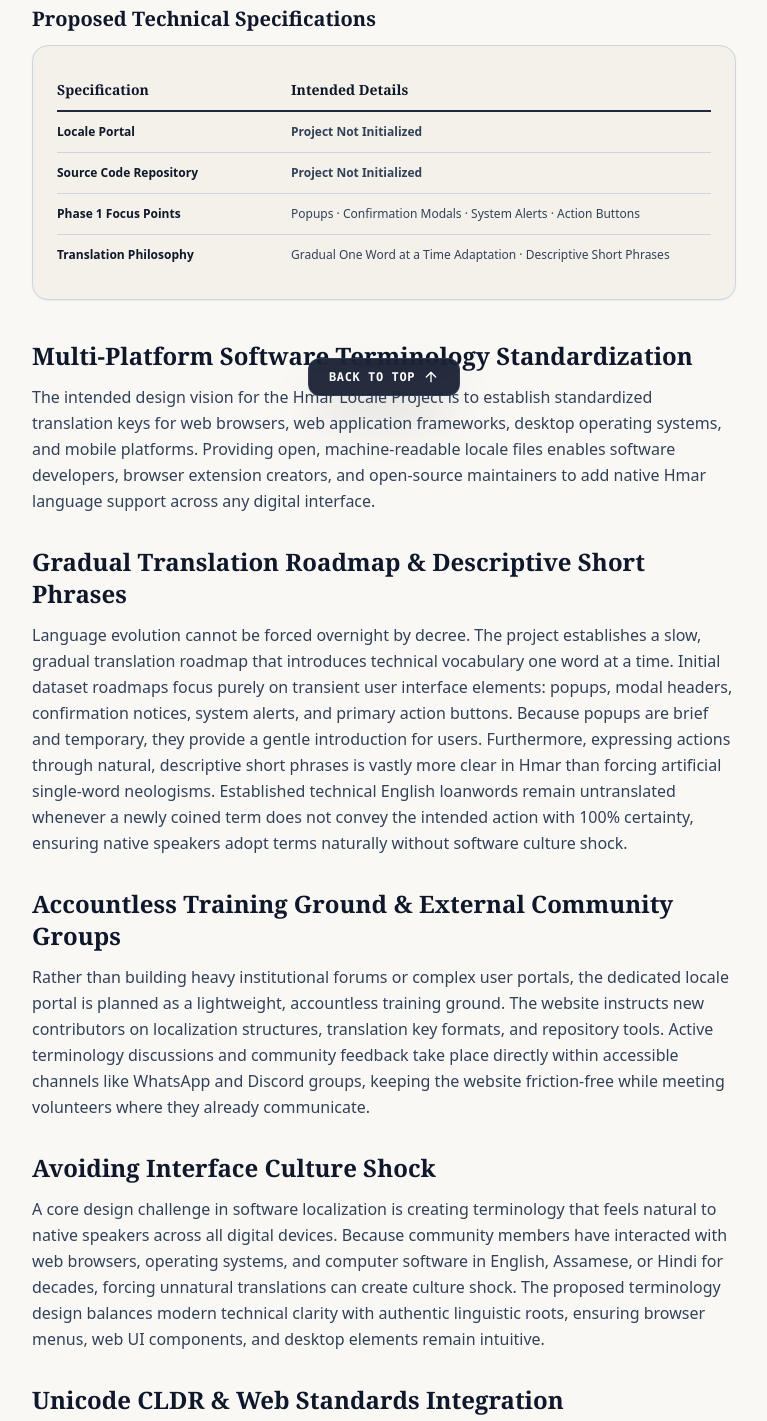
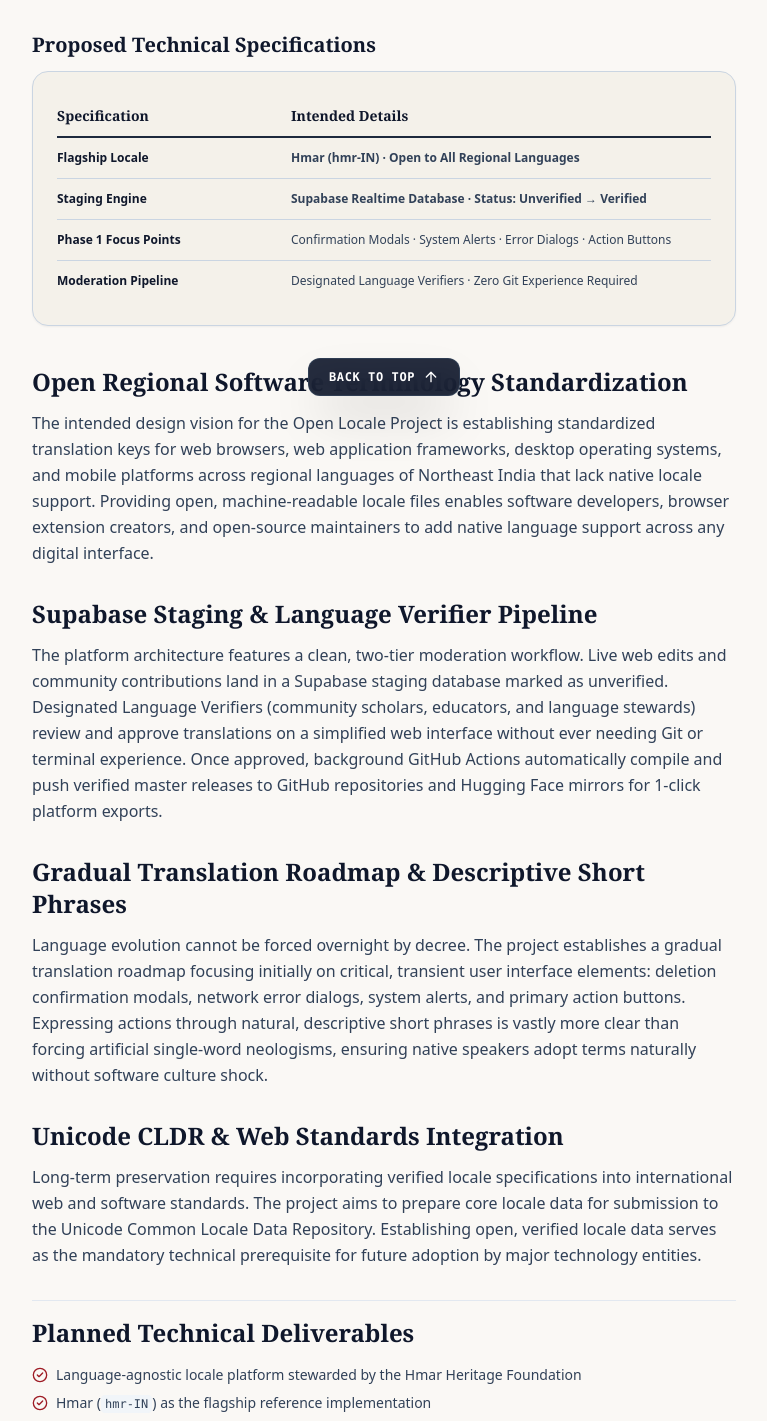
Before and after one commit to hmar-heritage-org/home, a Next.js app: page /projects/locale-standardization in a window 1280 px wide. Shown: the part 380-1801 px from the top of the page, without its empty margins (256-1023 px from the left). Built offline with nearby package versions, Linux system fonts and the light colour scheme.

Commit message:
Update Open Locale Project branding, Supabase staging narrative, and site config

```diff
--- a/src/app/projects/locale-standardization/page.tsx
+++ b/src/app/projects/locale-standardization/page.tsx
@@ -24,11 +24,11 @@
         </div>
 
         <h1 className="text-4xl sm:text-5xl font-serif font-bold text-slate-900 leading-tight tracking-tight">
-          Hmar Locale Project
+          Open Locale Project
         </h1>
 
         <p className="text-base text-slate-700 leading-relaxed font-sans pt-1">
-          The Hmar Locale Project is a software localization initiative currently in planning. Below is an outline of the proposed translation philosophy, initial roadmap focus points, accountless training ground model, and intended Unicode CLDR integration strategy for when active development begins.
+          The Open Locale Project is an open, language-agnostic software internationalization framework stewarded by the Hmar Heritage Foundation. Designed to provide machine-readable UI translation schemas, Supabase staging workflows, and multi-platform exporters for Northeast Indian regional and minority languages, its inaugural reference implementation is the Hmar (<code className="font-mono text-xs bg-slate-100 px-1 py-0.5 rounded">hmr-IN</code>) software locale.
         </p>
       </section>
 
@@ -49,19 +49,19 @@
             <tbody className="divide-y divide-slate-300 text-slate-800 font-mono">
               <tr className="hover:bg-white/60 transition-colors">
                 <td className="py-3 pr-4 font-bold text-slate-900 font-sans">
-                  Locale Portal
+                  Flagship Locale
                 </td>
                 <td className="py-3 pl-4 text-slate-700 font-sans font-semibold">
-                  Project Not Initialized
+                  Hmar (hmr-IN) · Open to All Regional Languages
                 </td>
               </tr>
 
               <tr className="hover:bg-white/60 transition-colors">
                 <td className="py-3 pr-4 font-bold text-slate-900 font-sans">
-                  Source Code Repository
+                  Staging Engine
                 </td>
                 <td className="py-3 pl-4 text-slate-700 font-sans font-semibold">
-                  Project Not Initialized
+                  Supabase Realtime Database · Status: Unverified → Verified
                 </td>
               </tr>
 
@@ -70,16 +70,16 @@
                   Phase 1 Focus Points
                 </td>
                 <td className="py-3 pl-4 text-slate-700 font-sans">
-                  Popups · Confirmation Modals · System Alerts · Action Buttons
+                  Confirmation Modals · System Alerts · Error Dialogs · Action Buttons
                 </td>
               </tr>
 
               <tr className="hover:bg-white/60 transition-colors">
                 <td className="py-3 pr-4 font-bold text-slate-900 font-sans">
-                  Translation Philosophy
+                  Moderation Pipeline
                 </td>
                 <td className="py-3 pl-4 text-slate-700 font-sans">
-                  Gradual One Word at a Time Adaptation · Descriptive Short Phrases
+                  Designated Language Verifiers · Zero Git Experience Required
                 </td>
               </tr>
             </tbody>
@@ -93,50 +93,40 @@
         {/* Section 1 */}
         <section className="space-y-3">
           <h2 className="text-2xl font-serif font-bold text-slate-900">
-            Multi-Platform Software Terminology Standardization
+            Open Regional Software Terminology Standardization
           </h2>
           <p>
-            The intended design vision for the Hmar Locale Project is to establish standardized translation keys for web browsers, web application frameworks, desktop operating systems, and mobile platforms. Providing open, machine-readable locale files enables software developers, browser extension creators, and open-source maintainers to add native Hmar language support across any digital interface.
+            The intended design vision for the Open Locale Project is establishing standardized translation keys for web browsers, web application frameworks, desktop operating systems, and mobile platforms across regional languages of Northeast India that lack native locale support. Providing open, machine-readable locale files enables software developers, browser extension creators, and open-source maintainers to add native language support across any digital interface.
           </p>
         </section>
 
-        {/* Section 2: Slow, Gradual, One Word at a Time & Short Phrases */}
+        {/* Section 2: Two-Tier Staging & Language Verifier Pipeline */}
+        <section className="space-y-3">
+          <h2 className="text-2xl font-serif font-bold text-slate-900">
+            Supabase Staging & Language Verifier Pipeline
+          </h2>
+          <p>
+            The platform architecture features a clean, two-tier moderation workflow. Live web edits and community contributions land in a Supabase staging database marked as unverified. Designated Language Verifiers (community scholars, educators, and language stewards) review and approve translations on a simplified web interface without ever needing Git or terminal experience. Once approved, background GitHub Actions automatically compile and push verified master releases to GitHub repositories and Hugging Face mirrors for 1-click platform exports.
+          </p>
+        </section>
+
+        {/* Section 3: Gradual Roadmap & Focus Points */}
         <section className="space-y-3">
           <h2 className="text-2xl font-serif font-bold text-slate-900">
             Gradual Translation Roadmap & Descriptive Short Phrases
           </h2>
           <p>
-            Language evolution cannot be forced overnight by decree. The project establishes a slow, gradual translation roadmap that introduces technical vocabulary one word at a time. Initial dataset roadmaps focus purely on transient user interface elements: popups, modal headers, confirmation notices, system alerts, and primary action buttons. Because popups are brief and temporary, they provide a gentle introduction for users. Furthermore, expressing actions through natural, descriptive short phrases is vastly more clear in Hmar than forcing artificial single-word neologisms. Established technical English loanwords remain untranslated whenever a newly coined term does not convey the intended action with 100% certainty, ensuring native speakers adopt terms naturally without software culture shock.
+            Language evolution cannot be forced overnight by decree. The project establishes a gradual translation roadmap focusing initially on critical, transient user interface elements: deletion confirmation modals, network error dialogs, system alerts, and primary action buttons. Expressing actions through natural, descriptive short phrases is vastly more clear than forcing artificial single-word neologisms, ensuring native speakers adopt terms naturally without software culture shock.
           </p>
         </section>
 
-        {/* Section 3: Accountless Training Ground & External Community Groups */}
-        <section className="space-y-3">
-          <h2 className="text-2xl font-serif font-bold text-slate-900">
-            Accountless Training Ground & External Community Groups
-          </h2>
-          <p>
-            Rather than building heavy institutional forums or complex user portals, the dedicated locale portal is planned as a lightweight, accountless training ground. The website instructs new contributors on localization structures, translation key formats, and repository tools. Active terminology discussions and community feedback take place directly within accessible channels like WhatsApp and Discord groups, keeping the website friction-free while meeting volunteers where they already communicate.
-          </p>
-        </section>
-
-        {/* Section 4: Avoiding Interface Culture Shock across Devices */}
-        <section className="space-y-3">
-          <h2 className="text-2xl font-serif font-bold text-slate-900">
-            Avoiding Interface Culture Shock
-          </h2>
-          <p>
-            A core design challenge in software localization is creating terminology that feels natural to native speakers across all digital devices. Because community members have interacted with web browsers, operating systems, and computer software in English, Assamese, or Hindi for decades, forcing unnatural translations can create culture shock. The proposed terminology design balances modern technical clarity with authentic linguistic roots, ensuring browser menus, web UI components, and desktop elements remain intuitive.
-          </p>
-        </section>
-
-        {/* Section 5: Unicode CLDR & Web Standards */}
+        {/* Section 4: Unicode CLDR Integration */}
         <section className="space-y-3">
           <h2 className="text-2xl font-serif font-bold text-slate-900">
             Unicode CLDR & Web Standards Integration
           </h2>
           <p>
-            Long-term preservation requires incorporating verified locale specifications into international web and software standards. The project aims to prepare core locale data for submission to the Unicode Common Locale Data Repository. While integration into major commercial operating systems, web browsers, and platforms remains at the sole discretion of entities like Google, Apple, Mozilla, Microsoft, and the Linux Foundation, establishing open locale data serves as the mandatory technical prerequisite.
+            Long-term preservation requires incorporating verified locale specifications into international web and software standards. The project aims to prepare core locale data for submission to the Unicode Common Locale Data Repository. Establishing open, verified locale data serves as the mandatory technical prerequisite for future adoption by major technology entities.
           </p>
         </section>
 
@@ -148,23 +138,19 @@
           <ul className="space-y-2 text-sm text-slate-700 font-sans">
             <li className="flex items-start gap-2">
               <CheckCircle2 className="w-4 h-4 text-[#9E1B24] shrink-0 mt-0.5" />
-              <span>Slow, gradual translation roadmap focused on transient popups, confirmation modals, and system alerts</span>
+              <span>Language-agnostic locale platform stewarded by the Hmar Heritage Foundation</span>
             </li>
             <li className="flex items-start gap-2">
               <CheckCircle2 className="w-4 h-4 text-[#9E1B24] shrink-0 mt-0.5" />
-              <span>Descriptive short phrase guidelines over forced single-word neologisms</span>
+              <span>Hmar (<code className="font-mono text-xs bg-slate-100 px-1 py-0.5 rounded">hmr-IN</code>) as the flagship reference implementation</span>
             </li>
             <li className="flex items-start gap-2">
               <CheckCircle2 className="w-4 h-4 text-[#9E1B24] shrink-0 mt-0.5" />
-              <span>Accountless educational training ground for new contributors and translators</span>
+              <span>Supabase real-time database staging with designated non-technical Language Verifier roles</span>
             </li>
             <li className="flex items-start gap-2">
               <CheckCircle2 className="w-4 h-4 text-[#9E1B24] shrink-0 mt-0.5" />
-              <span>Direct download links for compiled translation bundles and repository access</span>
-            </li>
-            <li className="flex items-start gap-2">
-              <CheckCircle2 className="w-4 h-4 text-[#9E1B24] shrink-0 mt-0.5" />
-              <span>Standardized Hmar translation keys for web browsers, web frameworks, mobile apps, and desktop environments</span>
+              <span>Automated 1-click exporters for Android (<code className="font-mono text-xs bg-slate-100 px-1 py-0.5 rounded">strings.xml</code>), Web (<code className="font-mono text-xs bg-slate-100 px-1 py-0.5 rounded">JSON</code>), iOS (<code className="font-mono text-xs bg-slate-100 px-1 py-0.5 rounded">strings</code>), and Linux (<code className="font-mono text-xs bg-slate-100 px-1 py-0.5 rounded">.po</code>)</span>
             </li>
           </ul>
         </section>
--- a/src/config/site.ts
+++ b/src/config/site.ts
@@ -110,22 +110,22 @@
     {
       id: "locale-standardization",
       projectCode: "LOCALE-01",
-      title: "Hmar Locale Project",
+      title: "Open Locale Project",
       shortDescription:
-        "Standardizing Hmar UI and UX keys, mobile app strings, and operating system translation keys.",
+        "Language-agnostic software internationalization platform stewarded by HHF, with Hmar (hmr-IN) as flagship implementation.",
       fullDescription:
-        "A formal software localization project providing open-source maintainers and developers with standardized Hmar translation keys (i18n JSON, PO, XLIFF files) for mobile apps, operating systems, and web software.",
+        "An open software localization platform providing regional and minority languages of Northeast India with standardized translation keys (i18n JSON, PO, XML files), Supabase staging workflows, and 1-click platform exporters.",
       status: "In Planning",
       iconName: "Globe",
       category: "Software Locale",
       targetUrl: "#",
       githubUrl: "https://github.com/hmar-heritage",
-      notes: "Focuses on technical UI and UX translation keys to avoid smartphone culture shock.",
+      notes: "Language-agnostic platform featuring Hmar (hmr-IN) as its inaugural reference dataset.",
       grantScope: "Open Source Software & Technical i18n Grants (Mozilla, Linux Foundation, Google CLDR)",
       deliverables: [
-        "Standardized Hmar UI and UX translation keys for mobile and web software",
-        "Raw software locale dataset mirror on Hugging Face: ui-ux-locales",
-        "i18n JSON, PO, and XLIFF export formats for app developers",
+        "Language-agnostic software locale platform with Hmar as flagship dataset",
+        "Supabase real-time staging database with non-technical Language Verifier roles",
+        "Automated 1-click exporters for Android (strings.xml), Web (JSON), iOS, and Linux (PO)",
         "Unicode Common Locale Data Repository CLDR integration",
       ],
     },
```
